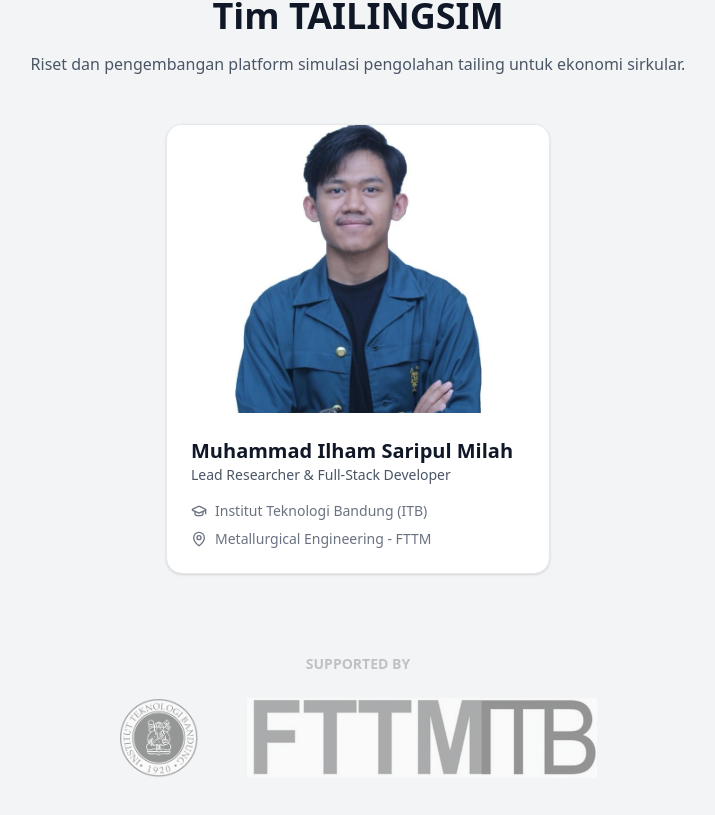
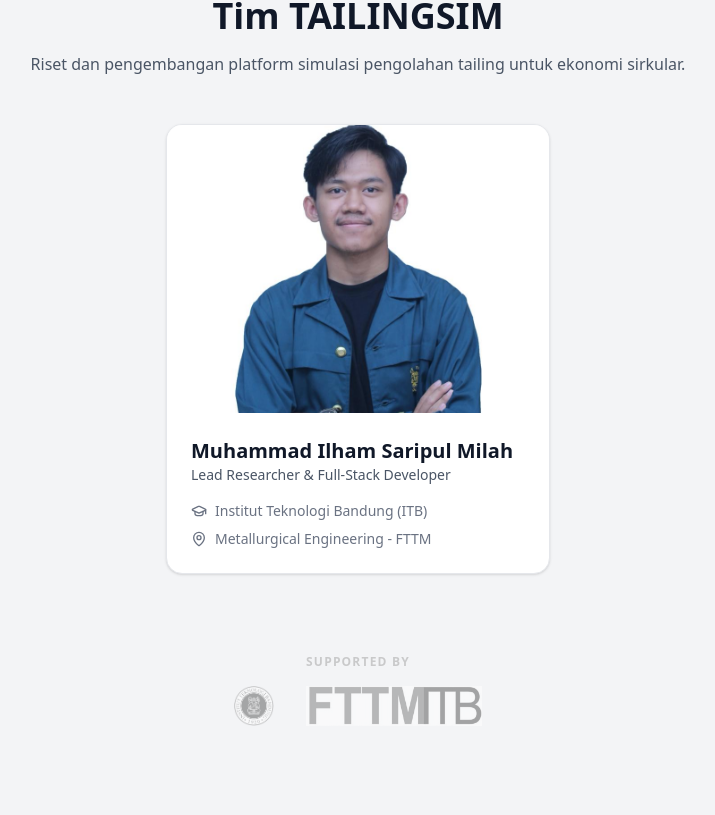
Before and after one commit to Secret1309/TailingSimMapres, a Next.js app: page /team in a window 1280 px wide. Shown: the part 229-1044 px from the top of the page, without its empty margins (282-997 px from the left). After the commit the page ends 1003 px from the top, so only its background shows below. Built offline with nearby package versions, Linux system fonts and the light colour scheme.

Commit message:
fix: shrink logos on team page

```diff
--- a/src/app/team/page.tsx
+++ b/src/app/team/page.tsx
@@ -61,13 +61,13 @@ export default function TeamPage() {
                 </div>
 
                 {/* Logos - ITB & FTTM */}
-                <div className="mt-20 flex flex-col items-center justify-center space-y-6 opacity-60 grayscale transition-all hover:grayscale-0">
-                    <h3 className="text-sm font-semibold uppercase text-gray-400">Supported By</h3>
-                    <div className="flex items-center gap-12">
-                        <div className="relative h-20 w-20">
+                <div className="mt-20 flex flex-col items-center justify-center space-y-4 opacity-50 grayscale transition-all hover:grayscale-0">
+                    <h3 className="text-xs font-semibold uppercase tracking-widest text-gray-400">Supported By</h3>
+                    <div className="flex items-center gap-8">
+                        <div className="relative h-10 w-10">
                             <Image src="/assets/Logo_ITB.png" alt="ITB" fill className="object-contain" />
                         </div>
-                        <Image src="/assets/Logo_FTTM.jpg" alt="FTTM ITB" width={112} height={80} className="h-20 w-auto" />
+                        <Image src="/assets/Logo_FTTM.jpg" alt="FTTM ITB" width={60} height={40} className="h-10 w-auto" />
                     </div>
                 </div>
 
```
